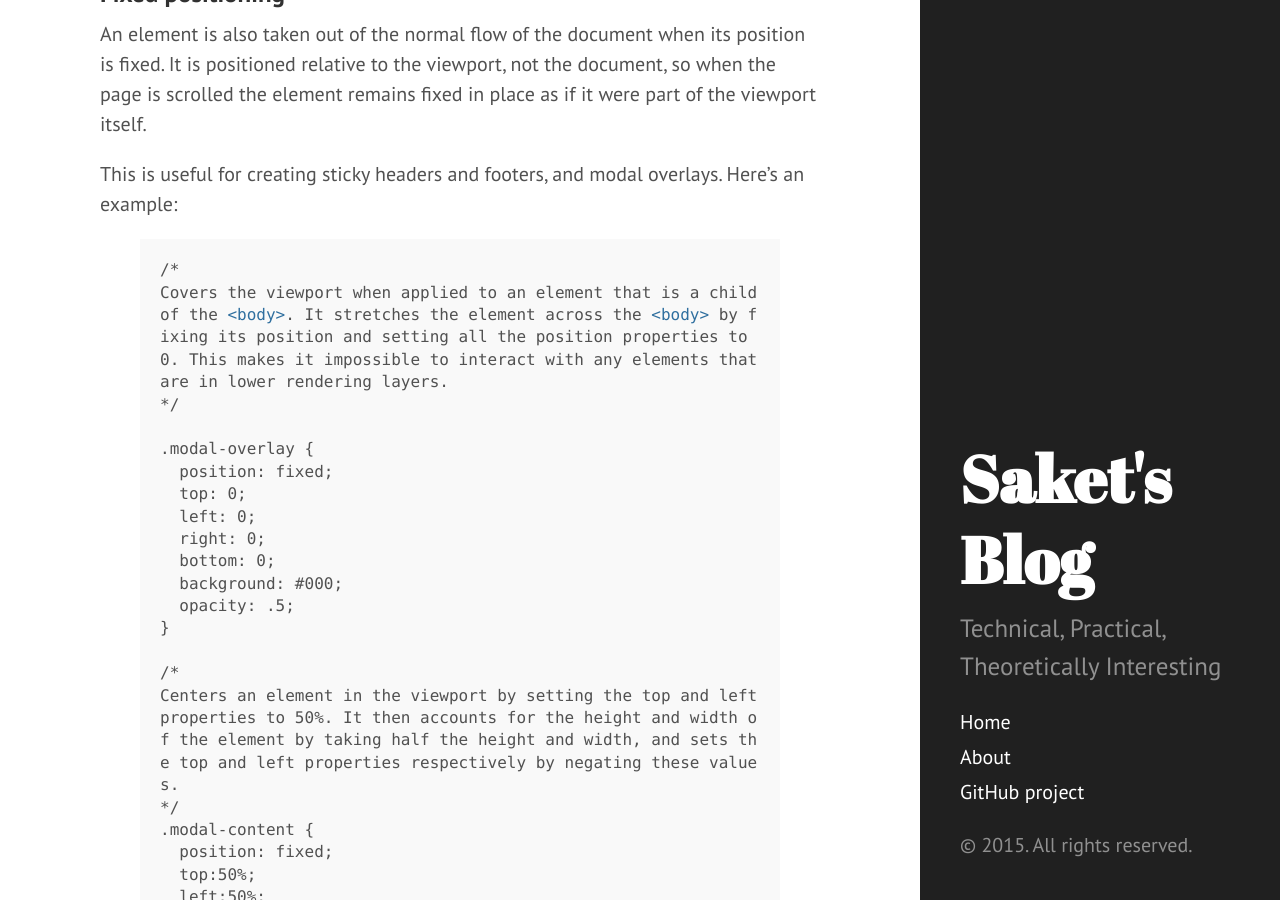
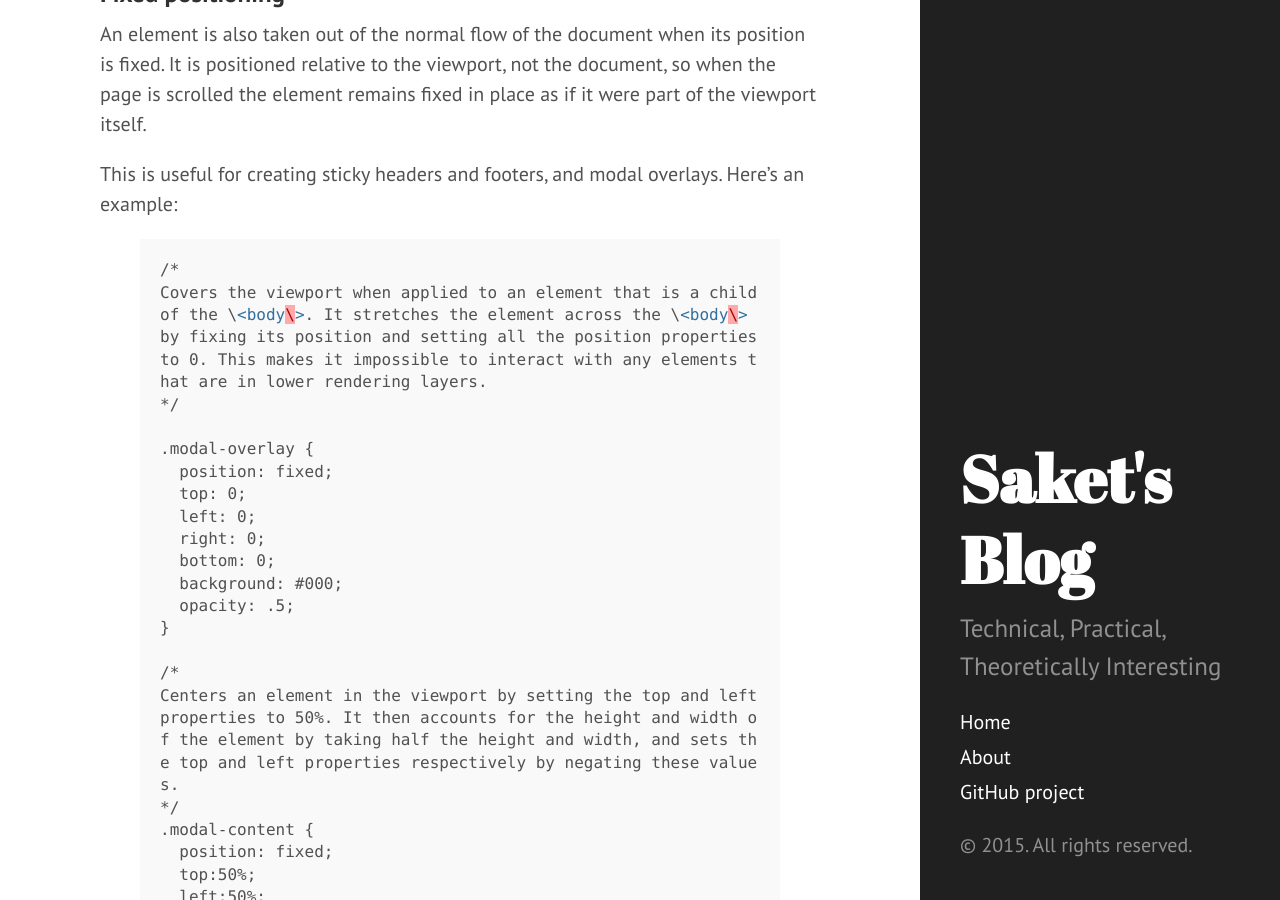
Before and after one commit to saki007ster/saki007ster.github.io, a Jekyll site: the page built from _posts/2015-10-15-normal-flow.md, in a window 1280 px wide and 900 px high, scrolled down 3839 px. Built offline with Jekyll 4.4.1, drawn with Linux system fonts in a browser that asks for light colours; Markdown is read by kramdown in place of the engine named in the settings; comment, search, counter and statistics services are not loaded.

Commit message:
article for october 3rd week

```diff
--- a/_posts/2015-10-15-normal-flow.md
+++ b/_posts/2015-10-15-normal-flow.md
@@ -66,7 +66,7 @@
 If the element is not a descendant of a positioned element and it does not meet any of the null criteria, then its offsetParent will be the 'body'.
 
 ######offsetParent is an ancestor element other than body tag
-If the element is a descendant of a positioned element, then the closest positioned ancestor will be its offsetParent. If an element is not a descendant of a positioned element but is a descendant of <td>, <th>, or <table>, then its offsetParent will be the closest of the aforementioned tags.
+If the element is a descendant of a positioned element, then the closest positioned ancestor will be its offsetParent. If an element is not a descendant of a positioned element but is a descendant of \<td\>, \<th\>, or \<table\>, then its offsetParent will be the closest of the aforementioned tags.
 
 ## Positioning
 Positioning is frequently misunderstood. Often developers will set a different position value on an element in an attempt to fix a layout when things are not looking quite right. While this approach can “fix” a layout, it does not promote an understanding of how positioning actually works. Having a firm grasp of positioning can save you a great deal of time in the long run, because once you understand how it
@@ -90,7 +90,7 @@
 This is useful for creating sticky headers and footers, and modal overlays. Here’s an example:
 {% highlight html %}
 /*
-Covers the viewport when applied to an element that is a child of the <body>. It stretches the element across the <body> by fixing its position and setting all the position properties to 0. This makes it impossible to interact with any elements that are in lower rendering layers.
+Covers the viewport when applied to an element that is a child of the \<body\>. It stretches the element across the \<body\> by fixing its position and setting all the position properties to 0. This makes it impossible to interact with any elements that are in lower rendering layers.
 */
 
 .modal-overlay {
@@ -150,7 +150,7 @@
 {% endhighlight %}
 
 #### Relative to the Document
-Getting an element’s position relative to the document is useful for absolutely positioning an element so that it remains positioned as the page scrolls, and for positioning elements relative to each other within the document. It is a fairly straightforward process. You traverse the DOM, finding each offsetParent, and get its offsetLeft and offsetTop. These values are the offset from the next offsetParent, so you have to sum the values until you reach the <body>:
+Getting an element’s position relative to the document is useful for absolutely positioning an element so that it remains positioned as the page scrolls, and for positioning elements relative to each other within the document. It is a fairly straightforward process. You traverse the DOM, finding each offsetParent, and get its offsetLeft and offsetTop. These values are the offset from the next offsetParent, so you have to sum the values until you reach the \<body\>:
 
 {% highlight js%}
 function getElOffsets(el) {
```
